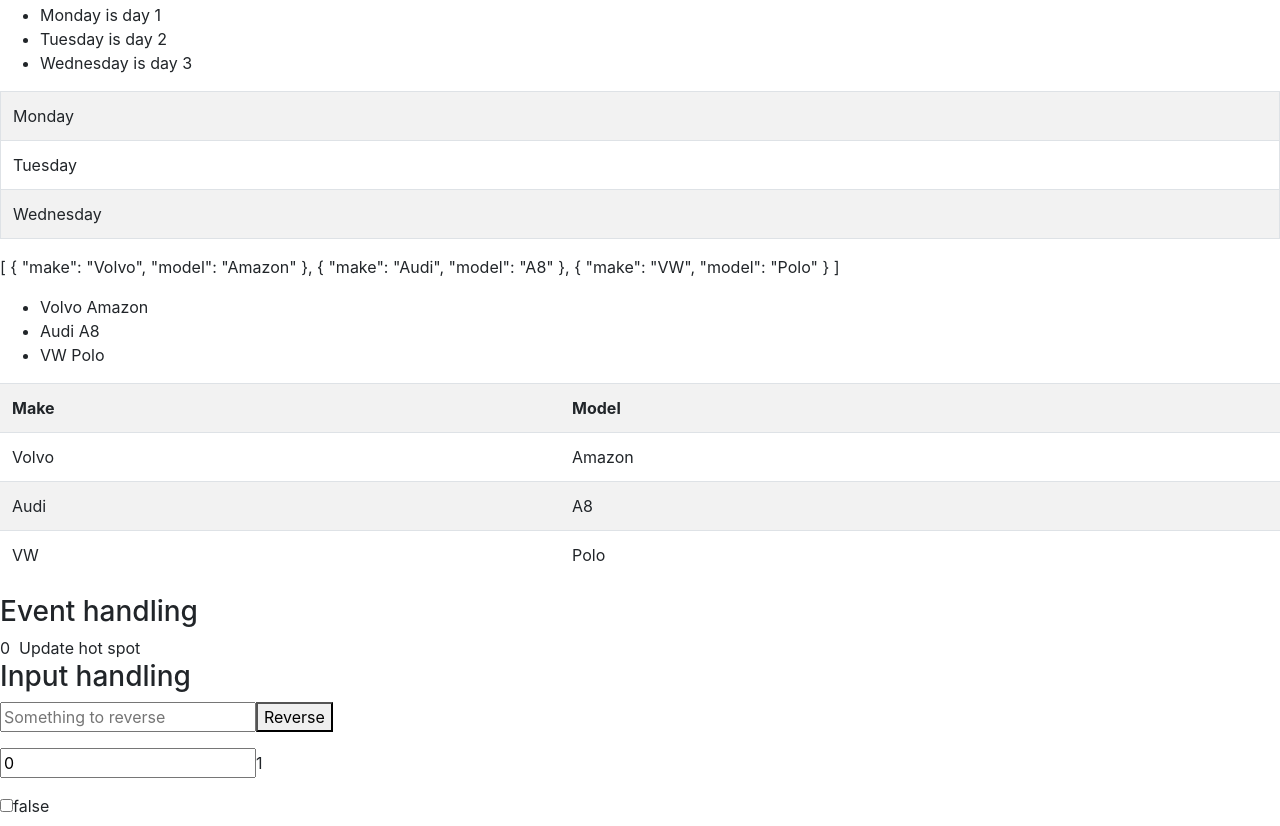
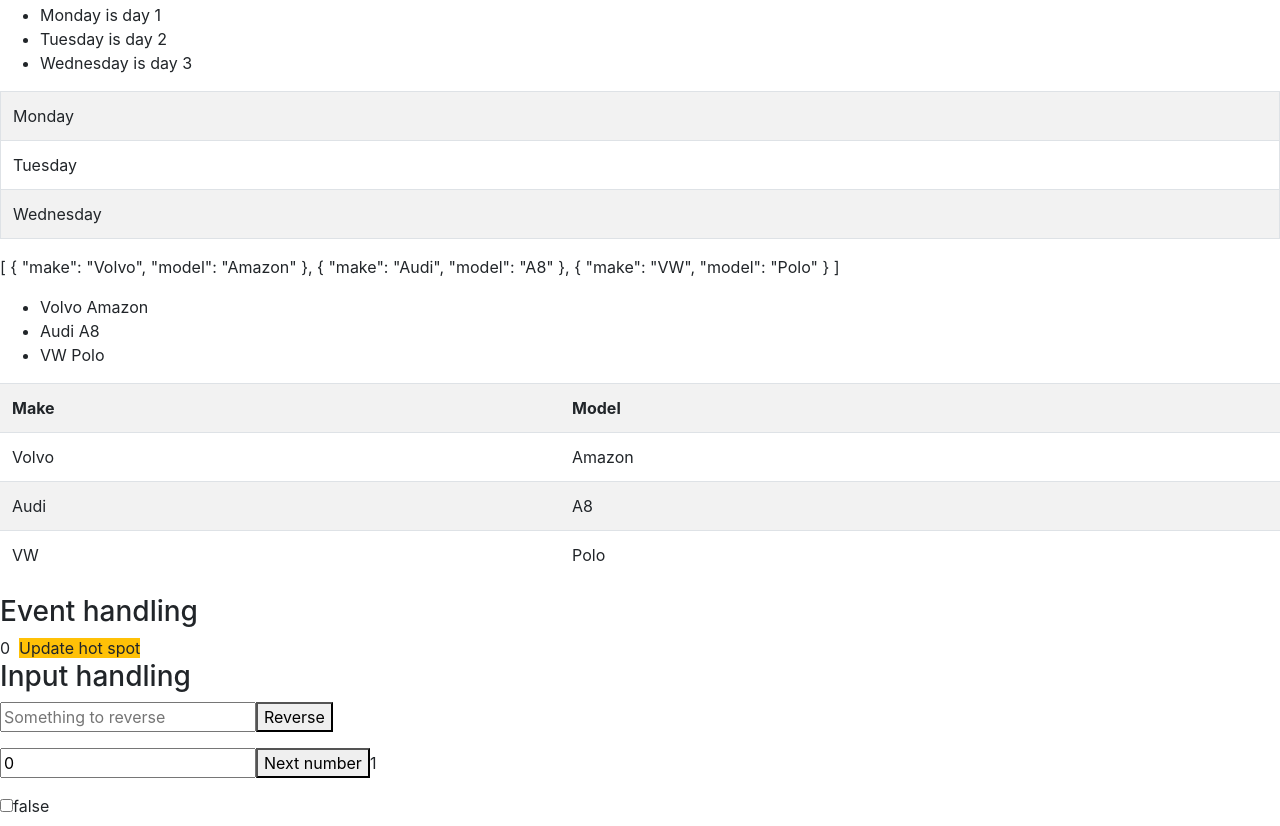
Before and after one commit to andersbor/jsVue3Examples, a plain HTML site: page index.htm in a window 1280 px wide. Shown: the part 458-1284 px from the top of the page. Drawn offline with nearby package versions, Linux system fonts and the light colour scheme.

Commit message:
small changes

```diff
--- a/index.htm
+++ b/index.htm
@@ -12,7 +12,6 @@
 
 <body>
     <h1>Vue3 examples</h1>
-
     <div id="app">
         <p>String: {{name}}</p>
         <h2>Objects</h2>
@@ -56,10 +55,11 @@
 
         <h3>Event handling</h3>
         <span v-on:mouseover="updateCounter()">{{counter}}</span>&nbsp;
-        <span v-on:mouseover="updateCounter()" class="well">Update hot spot</span>
+        <span v-on:mouseover="updateCounter()" class="bg-warning">
+            Update hot spot
+        </span>
 
         <h3>Input handling</h3>
-
         <p>
             <input type="text" v-model.lazy="inputMessage" placeholder="Something to reverse">
             <button v-on:click="reverse()">Reverse</button>
@@ -68,20 +68,18 @@
 
         <p>
             <input type="number" v-model.number.lazy="myNumber" placeholder="Number">
-            <!--button v-on:click="next(myNumber)">Next number</button-->
+            <button v-on:click="next(myNumber)">Next number</button>
             <span>{{ next(myNumber) }}</span>
         </p>
 
         <input type="checkbox" id="checkbox" v-model="checked">
         <label for="checkbox">{{ checked }}</label>
-
         <p v-if="checked">
             <!-- conditional rendering -->
             <input v-model.lazy="anotherMessage" placeholder="Write a message">
             Message is: {{ anotherMessage }}
         </p>
     </div>
-
     <script src="js/index.js"></script>
 </body>
 
--- a/js/index.js
+++ b/js/index.js
@@ -4,13 +4,18 @@
             name: "Anders B",
             teacher: { name: "Michael H", age: 29 },
             weekdays: ["Monday", "Tuesday", "Wednesday"],
-            cars: [{ make: "Volvo", model: "Amazon" }, { make: "Audi", model: "A8" }, {make: "VW", model: "Polo"}],
+            cars: [
+                { make: "Volvo", model: "Amazon" },
+                { make: "Audi", model: "A8" },
+                { make: "VW", model: "Polo" }
+            ],
             counter: 0,
             myNumber: 0,
             inputMessage: "",
             outputMessage: "",
             checked: false,
-            anotherMessage: "Hello"
+            anotherMessage: "Hello",
+            myNumber: 0
         }
     },
     methods: {
```
